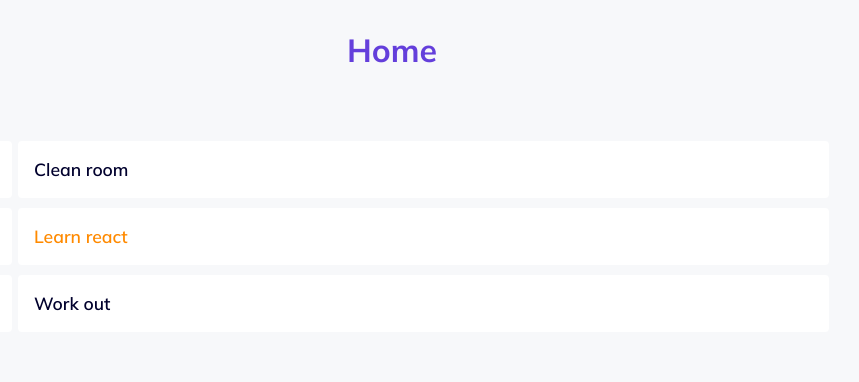
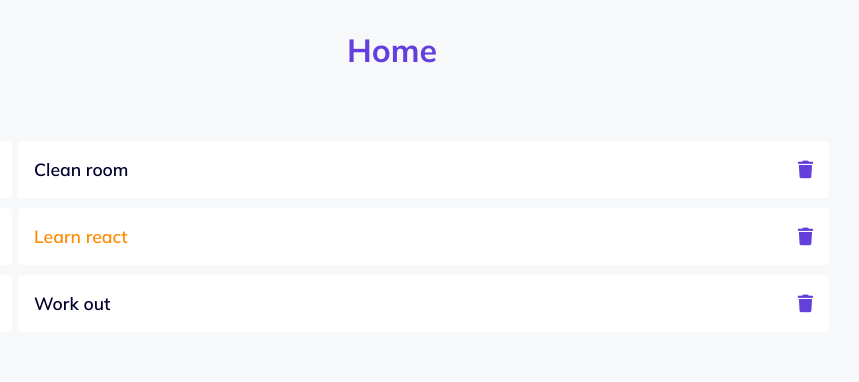
Before and after one commit to danxschz/to-do-list, a website built with webpack: page src/index.html in a window 1280 px wide. Shown: the top 382 px of the page, 374-1233 px from the left. Built offline with nearby package versions, Linux system fonts and the light colour scheme.

Commit message:
Add remove toDo function

```diff
--- a/src/index.js
+++ b/src/index.js
@@ -20,7 +20,11 @@ const list = (name) => {
     content.push(toDo);
   }
 
-  return {name, content, changeCompleteStatus, appendToDo};
+  const removeToDo = (index) => {
+    content.splice(index, 1);
+  }
+
+  return {name, content, changeCompleteStatus, appendToDo, removeToDo};
 }
 
 // Default list
@@ -65,6 +69,14 @@ const displayList = (list) => {
     title.textContent = item.title;
     informationContainer.appendChild(title);
 
+    let icons = document.createElement('div');
+    let deleteIcon = document.createElement('i');
+    deleteIcon.setAttribute('class', 'fa-solid fa-trash');
+    icons.appendChild(deleteIcon);
+
+    informationContainer.appendChild(icons);
+
+
     toDo.appendChild(informationContainer);
 
     listContainer.appendChild(toDo);
@@ -98,6 +110,8 @@ submitButton.addEventListener('click', () => {
   console.log(homeList.content);
 });
 
+
+// Set event listeners
 let listItems = document.querySelectorAll('.to-do');
 listItems.forEach(item => {
   let i = item.getAttribute('data-index');
@@ -107,4 +121,11 @@ listItems.forEach(item => {
     homeList.changeCompleteStatus(i);
     console.log(homeList.content);
   });
+
+  let deleteIcon = item.querySelector('.fa-trash');
+  deleteIcon.addEventListener('click', () => {
+    homeList.removeToDo(i);
+    clearDisplay();
+    displayList(homeList);
+  });
 });
--- a/src/style.scss
+++ b/src/style.scss
@@ -148,7 +148,13 @@ h1 {
   display: grid;
   align-items: center;
   font-weight: 600;
+  grid-template-columns: auto auto;
+  justify-content: space-between;
 
+  i {
+    cursor: pointer;
+    color: $accent-color;
+  }
 
 }
 
```
